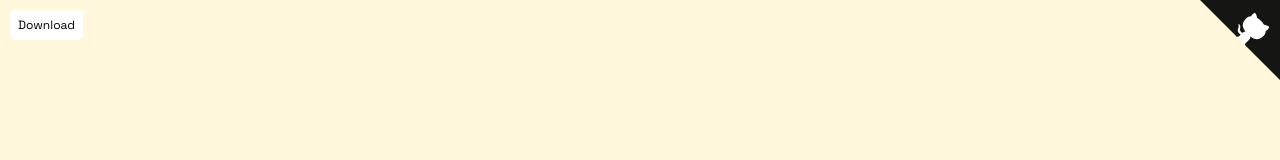
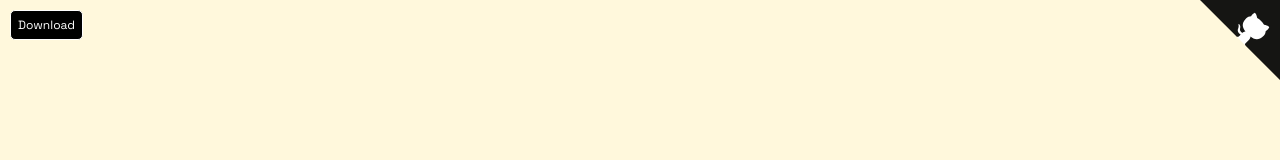
Before and after one commit to jzaleta/splatter-paint, a plain HTML site: page index.html in a window 1280 px wide. In both pictures the pointer is over the button "Download". Drawn offline with Linux system fonts and the light colour scheme.

Commit message:
Add color change on button hover

```diff
--- a/style.css
+++ b/style.css
@@ -29,3 +29,8 @@ canvas {
   text-decoration: none;
   cursor: pointer;
 }
+
+#download-to-svg:hover {
+color: white;
+background-color: black;
+}
```
